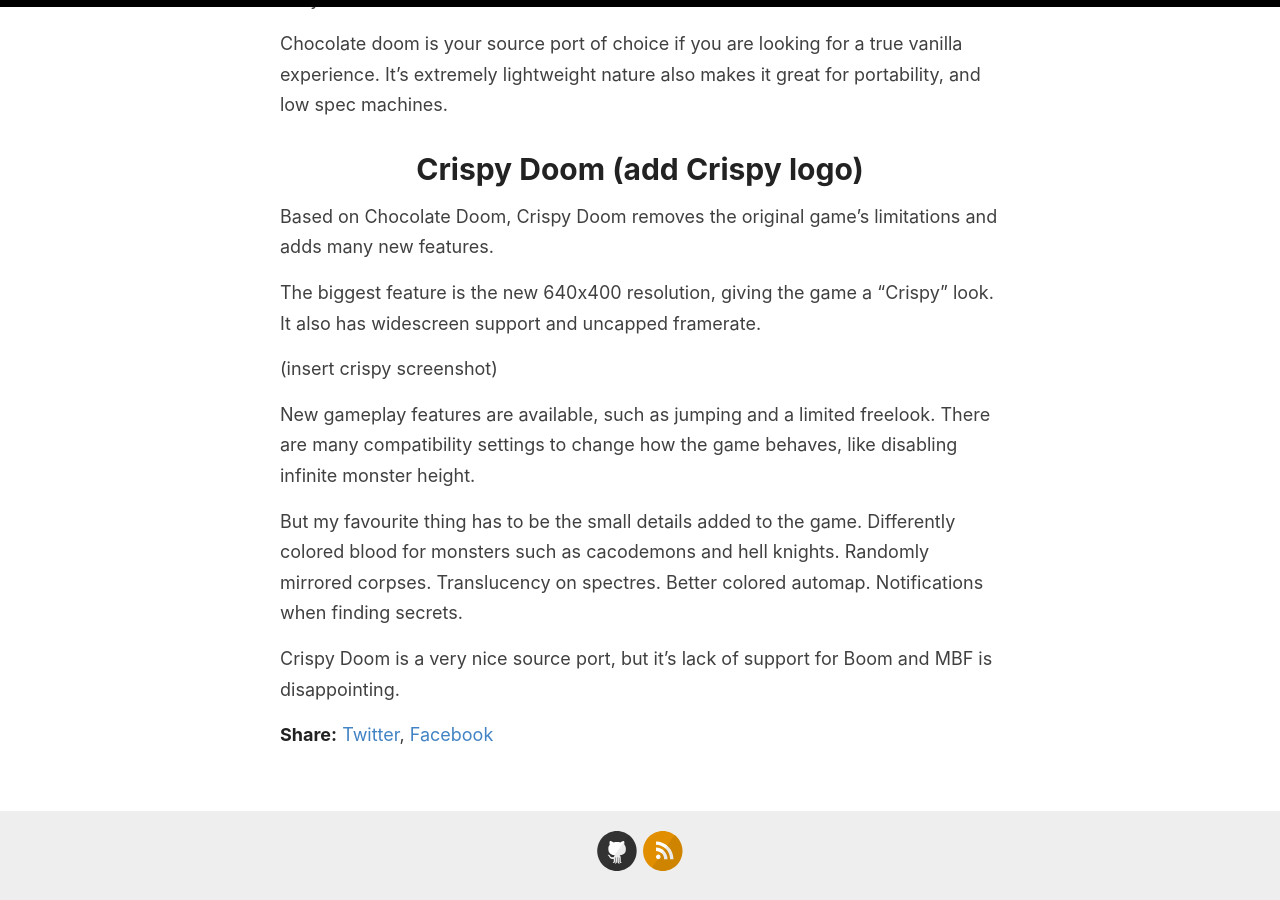
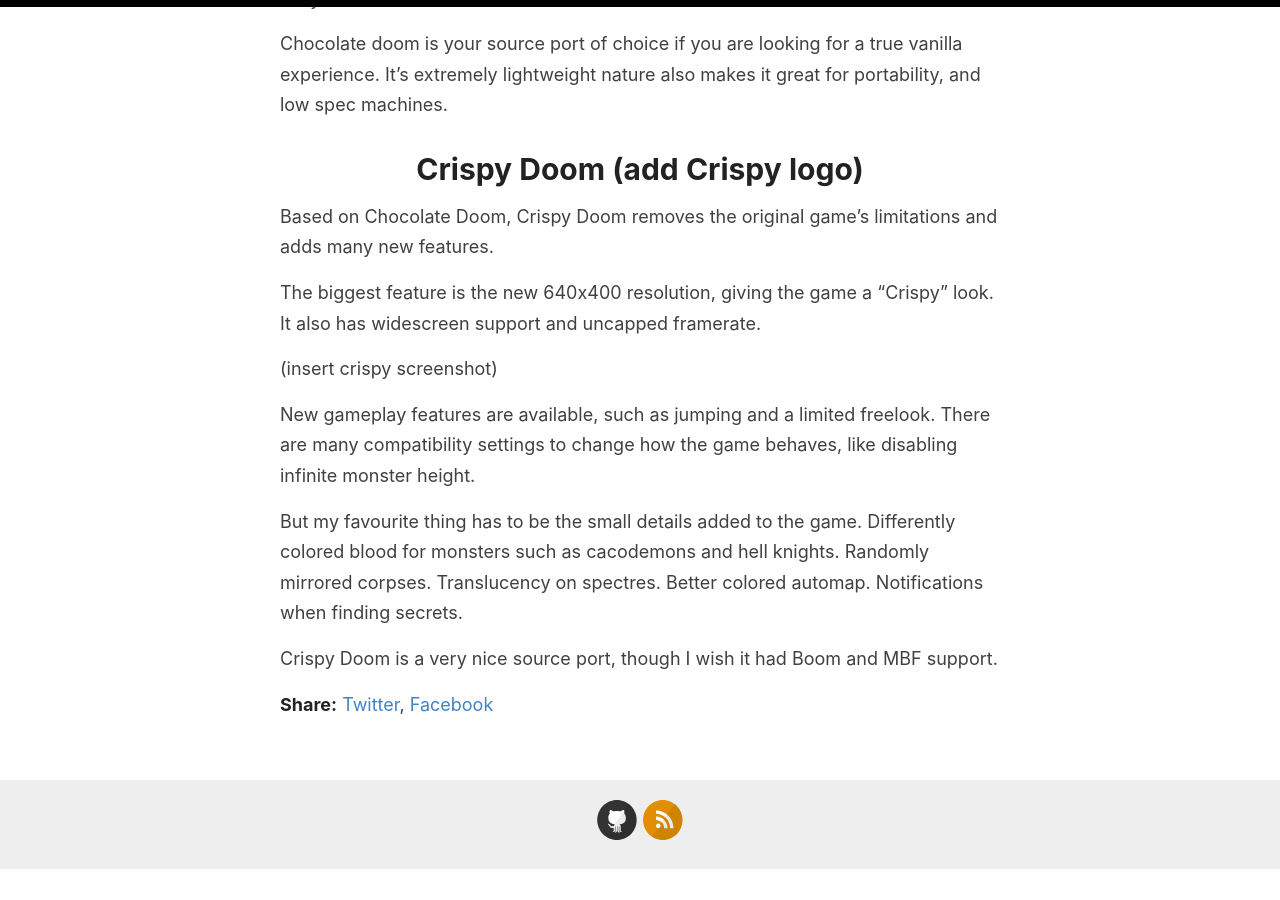
Before and after one commit to poleve540/CallMePol, a Jekyll site: the page built from posts/2023-05-12-sourceport-review.md, in a window 1280 px wide and 900 px high, scrolled down 890 px. Built offline with Jekyll 4.4.1, drawn with Linux system fonts in a browser that asks for light colours; after the commit the page ends 1760 px from its top, so only the background shows below that.

Commit message:
posts/2023-05-12-sourceport-review.md updated from https://stackedit.io/

```diff
--- a/posts/2023-05-12-sourceport-review.md
+++ b/posts/2023-05-12-sourceport-review.md
@@ -27,9 +27,10 @@
 
 But my favourite thing has to be the small details added to the game. Differently colored blood for monsters such as cacodemons and hell knights. Randomly mirrored corpses. Translucency on spectres. Better colored automap. Notifications when finding secrets.
 
-Crispy Doom is a very nice source port, but it's lack of support for Boom and MBF is disappointing.
+Crispy Doom is a very nice source port, though I wish it had Boom and MBF support.
 <!--stackedit_data:
 eyJwcm9wZXJ0aWVzIjoiZXh0ZW5zaW9uczpcbiAgcHJlc2V0Oi
-BnZm1cbiIsImhpc3RvcnkiOlstMTEwMDc5NzEyNywtMjEyODQ4
-MTcxMCwtMTM0OTg4MDk2MywxODg3NDYzNDk5XX0=
+BnZm1cbiIsImhpc3RvcnkiOlstMTQ0NzYyMzkwOCwtMTEwMDc5
+NzEyNywtMjEyODQ4MTcxMCwtMTM0OTg4MDk2MywxODg3NDYzND
+k5XX0=
 -->
```
